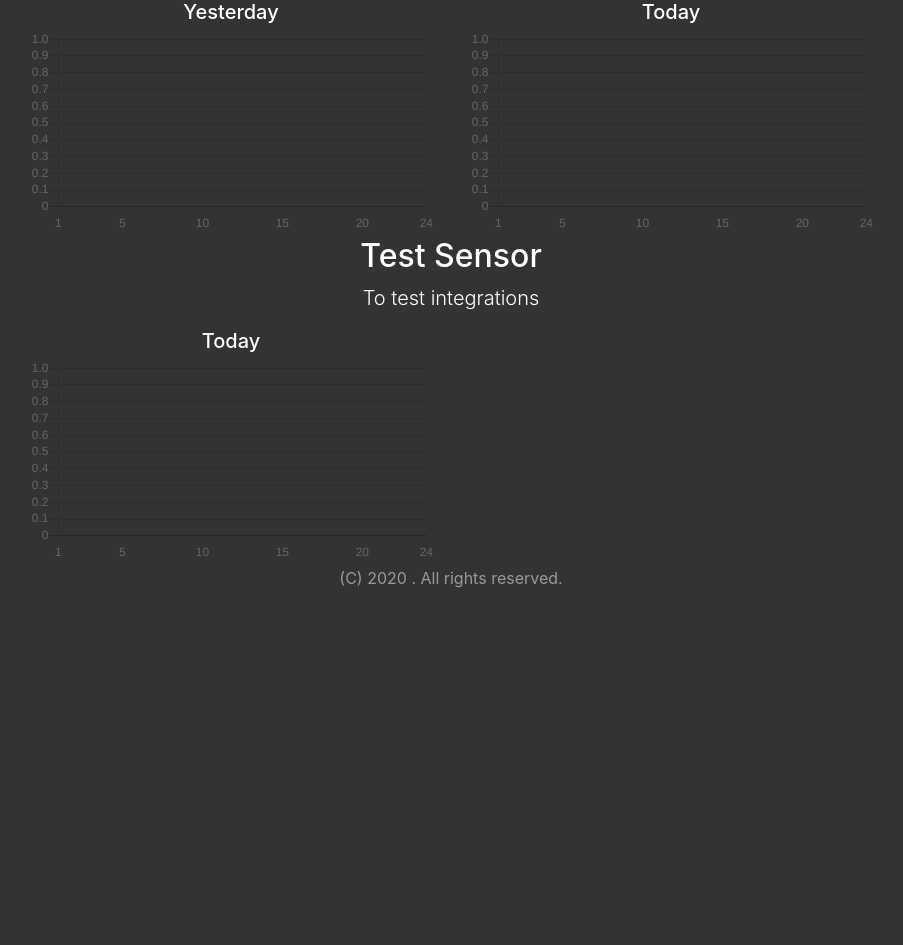
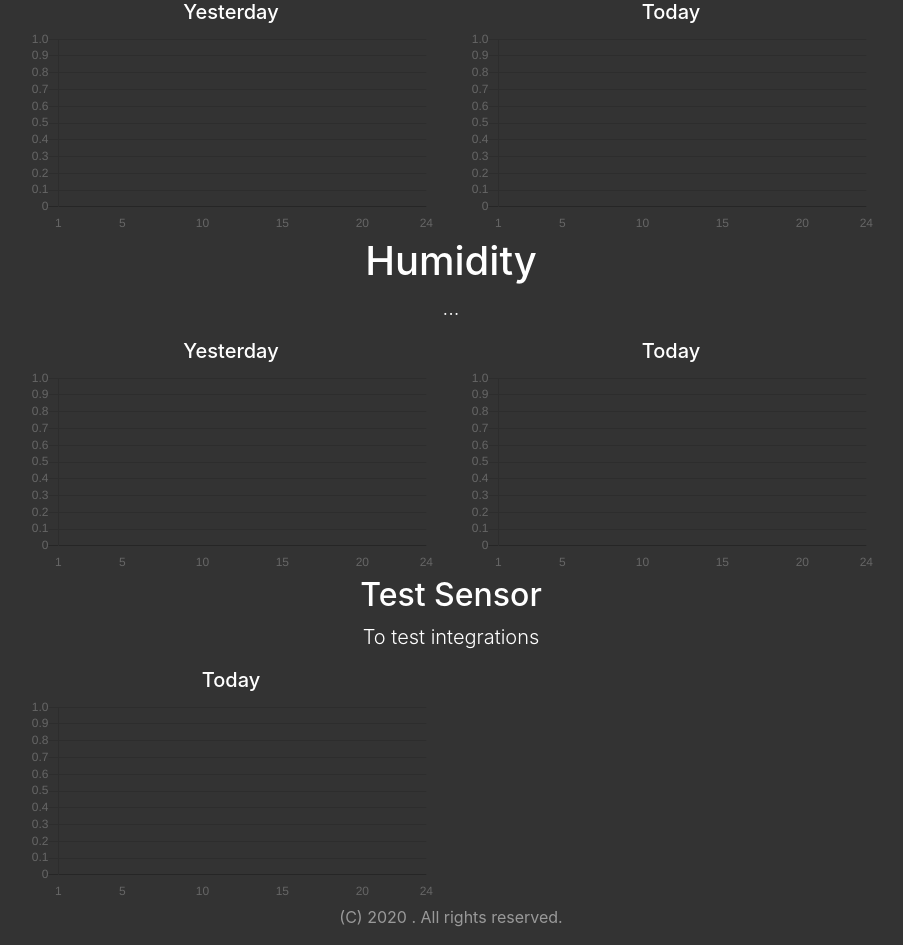
Before and after one commit to severinaklingler/greenpi_server, a Django app: page / in a window 1280 px wide. Shown: the part 1171-2116 px from the top of the page, without its empty margins (189-1092 px from the left). Before the commit the page ends 1759 px from the top, so only its background shows below. Run offline with Django 3.2, Linux system fonts and the light colour scheme; data that the repository does not hold is empty; some libraries are stand-ins or nearby versions.

Commit message:
Add scale plot

```diff
--- a/monitor/templates/index.html
+++ b/monitor/templates/index.html
@@ -63,6 +63,23 @@
   </div>
 </div>
 
+<h1 class="cover-heading">Humidity</h1>
+<p class="lead">...</p>
+<div class="container">
+  <div class="row">
+    <div class="col-sm">
+      <h5>Yesterday</h5>
+      <canvas class="chart" data-url="{% url 'chart' %}" data-options='{"time_range": "yesterday", "sensor" : "weigth", "color" : "246, 245, 120"}'></canvas>
+    </div>
+    <div class="col-sm">
+      <h5>Today</h5>
+      <canvas class="chart" data-url="{% url 'chart' %}" data-options='{"time_range": "today", "sensor" : "weigth", "color" : "246, 245, 120"}'></canvas>
+    </div>
+  </div>
+</div>
+
+
+
 <h2 class="cover-heading">Test Sensor</h2>
 <p class="lead">To test integrations</p>
 <div class="container">
```
